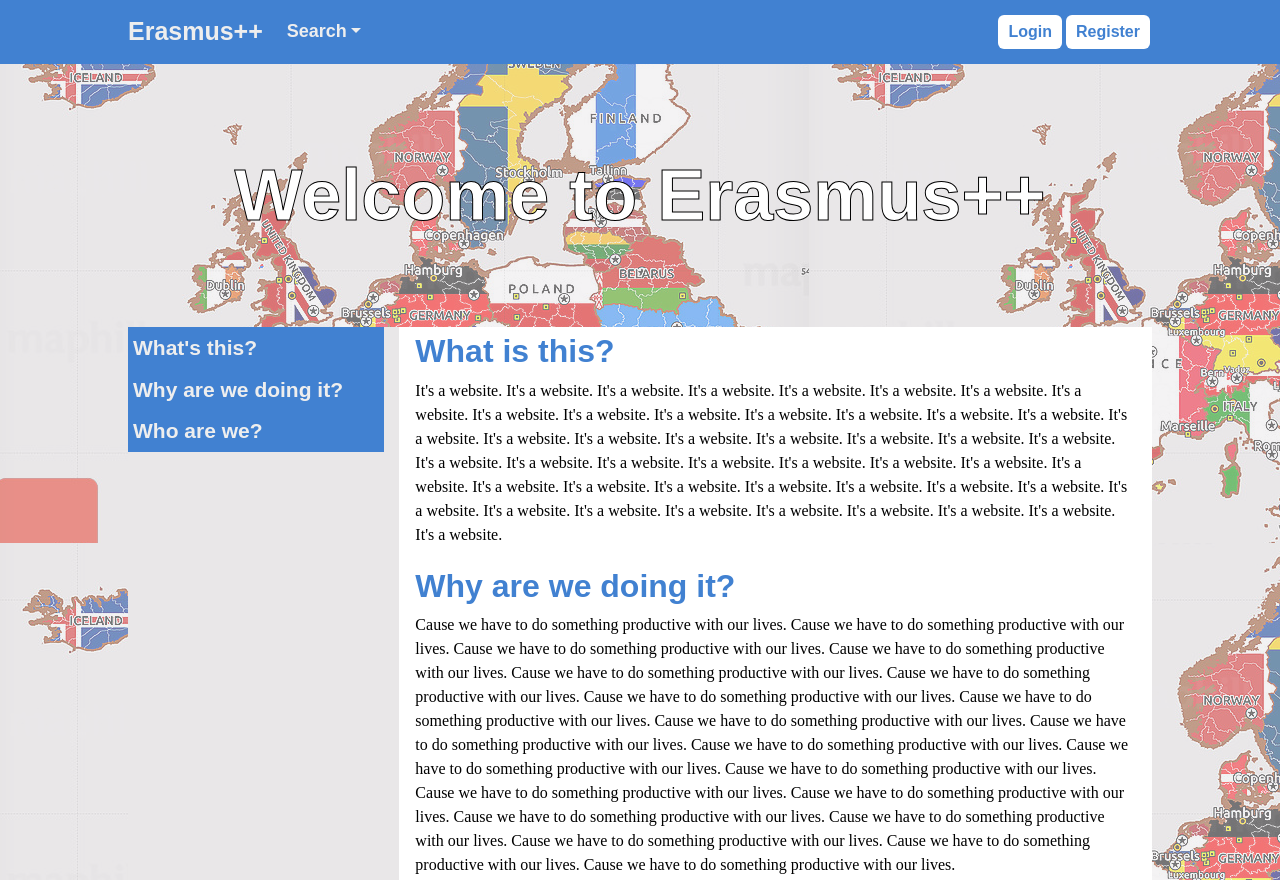
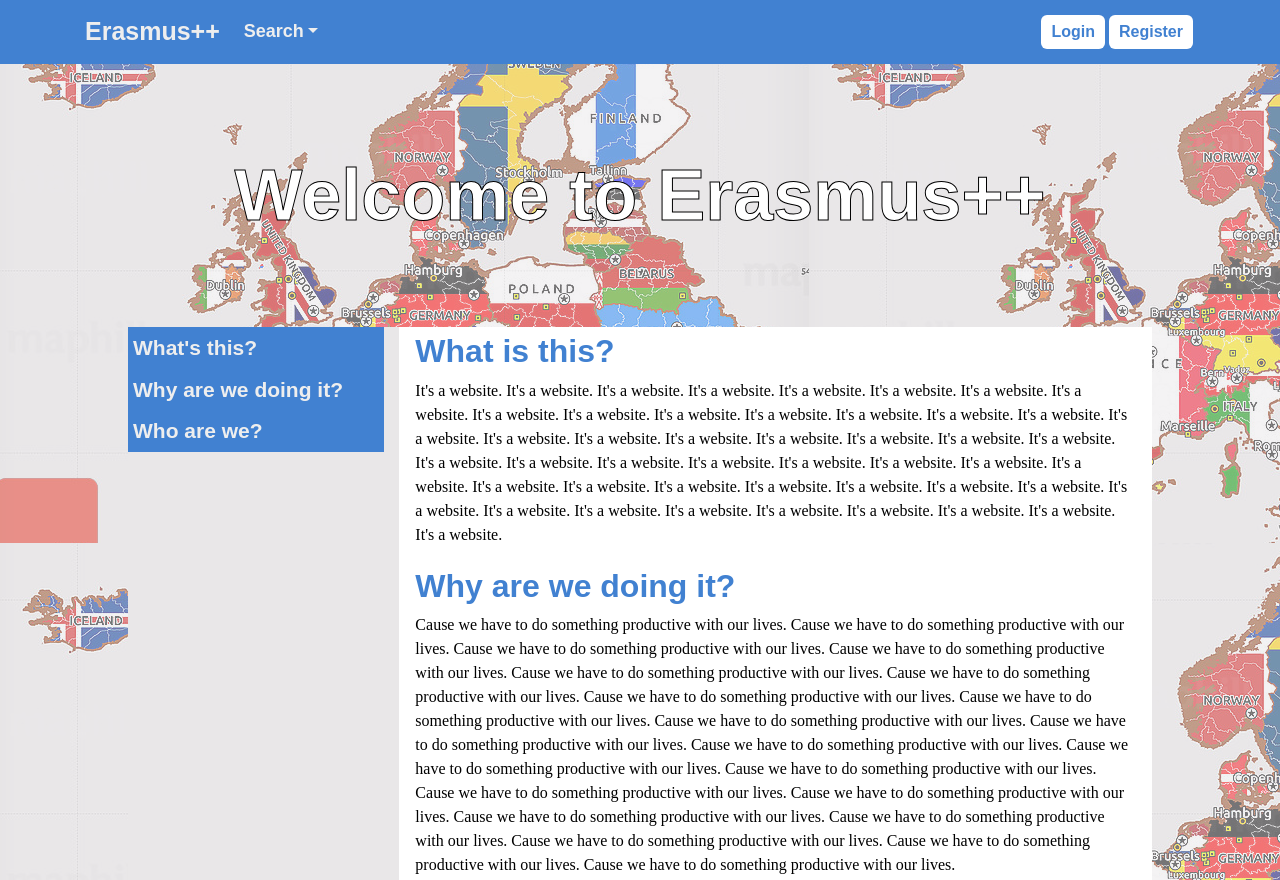
Before and after one commit to milendd/ErasmusPlusPlus, a plain HTML site: page src/index.html in a window 1280 px wide. Shown: the top 880 px of the page. Drawn offline with Linux system fonts and the light colour scheme.

Commit message:
Unneded properties remove
Removs unneded properties

```diff
--- a/src/styles/site.css
+++ b/src/styles/site.css
@@ -21,11 +21,6 @@ body {
 	background-image: url("../images/background.png");
 	background-attachment: fixed;
 	font-family: sans-serif;
-}
-
-.custom-theme .container{
-	margin:0 10%;
-	padding: 0px;
 }
 
 .page-title{
```
